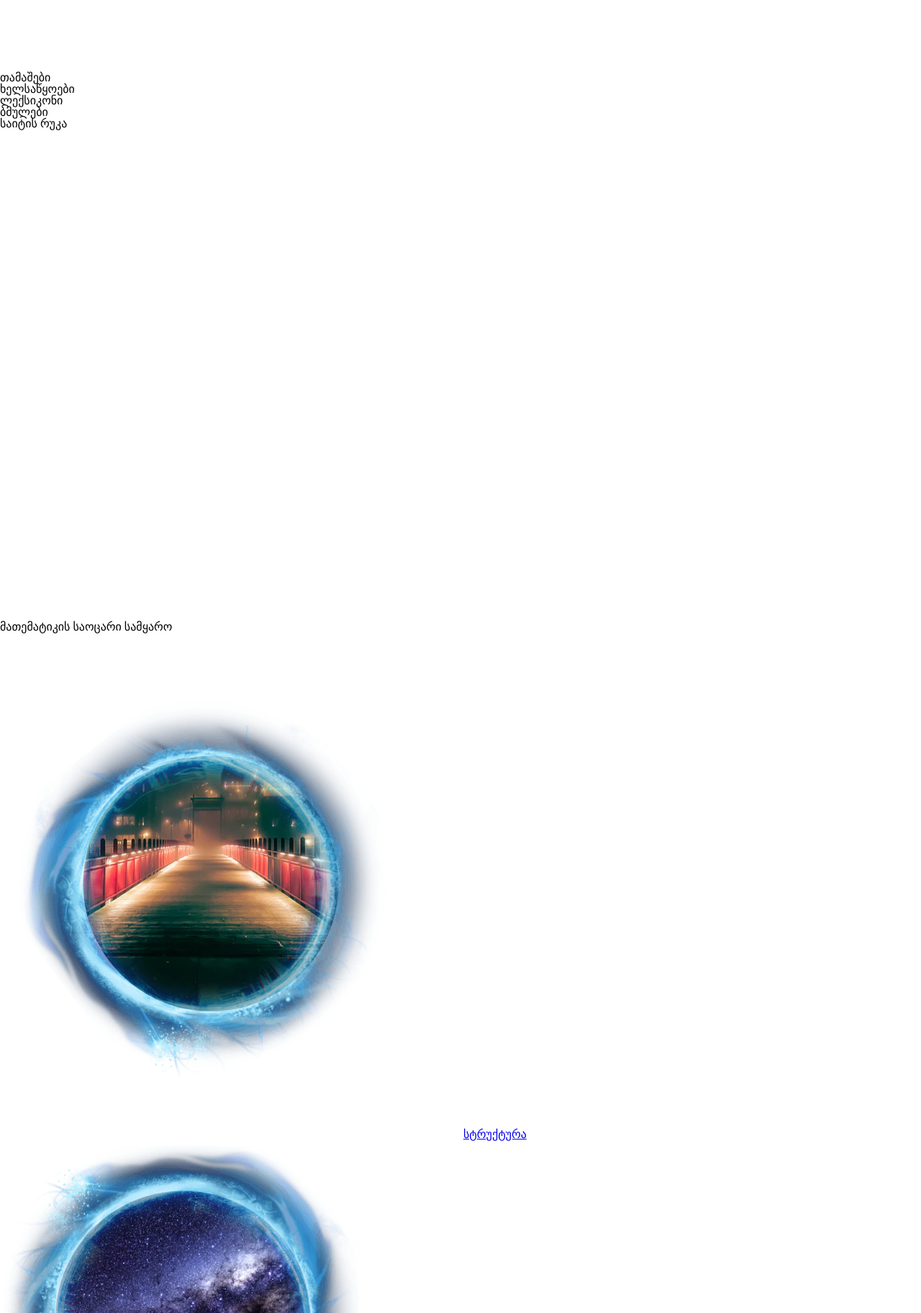
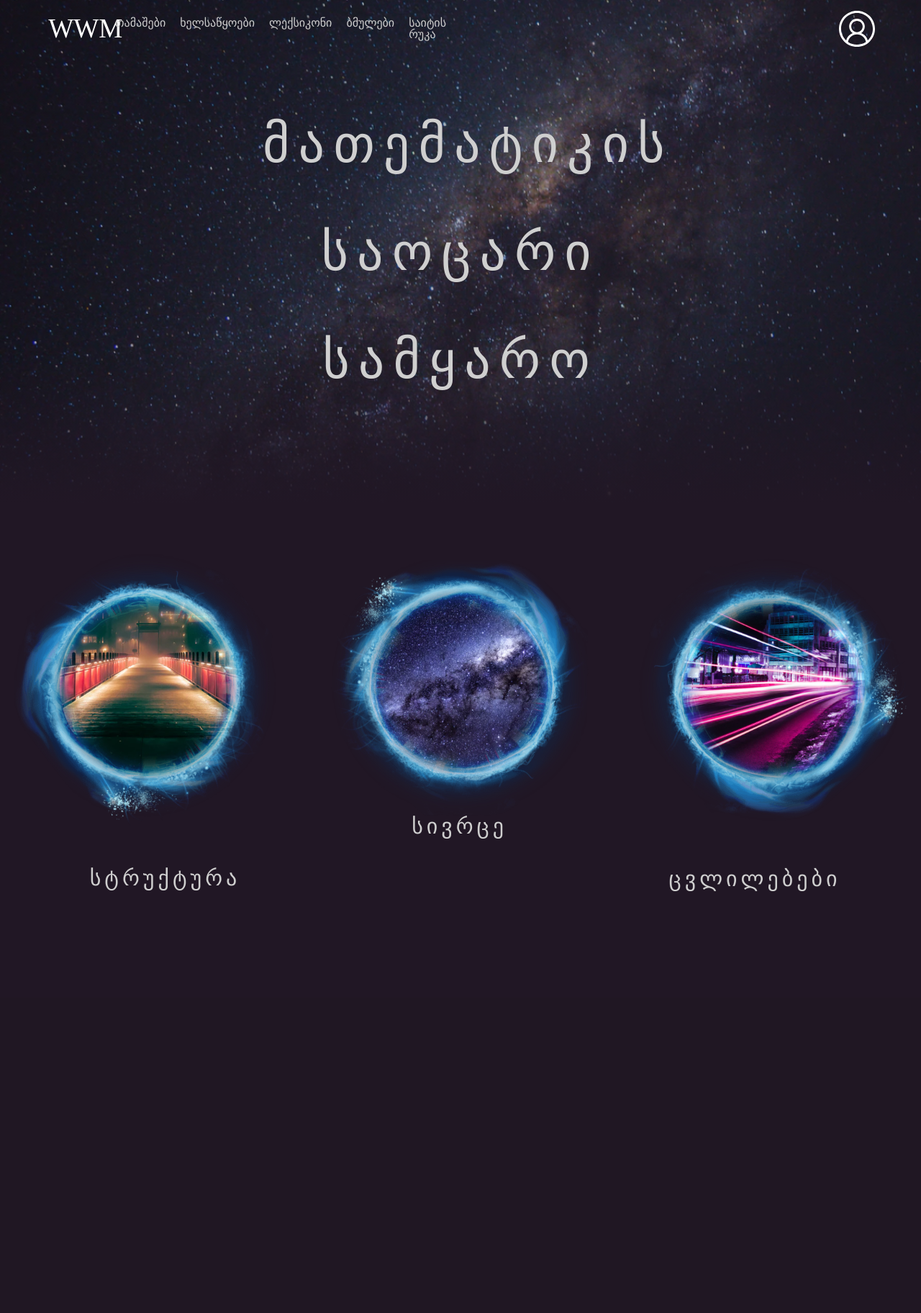
Before and after one commit to davidunilab/davidunilab.wwm, a PHP site: page / in a window 1280 px wide. Shown: the top 1824 px of the page at 72% size. After the commit the page ends 1238 px from the top, so only its background shows below. Run offline with PHP 8.4, Linux system fonts and the light colour scheme; some web fonts are replaced.

Commit message:
fixed navigation

```diff
--- a/css/style.css
+++ b/css/style.css
@@ -3,6 +3,7 @@
 /* STRUCTURE */
 /* SPACE */
 /* CHANGE */
+/* PROFILE */
 /* http://meyerweb.com/eric/tools/css/reset/
    v2.0 | 20110126
    License: none (public domain)
@@ -48,29 +49,22 @@
   border-spacing: 0;
 }
 
+a {
+  text-decoration: none;
+}
+
 .container {
   max-width: 1440px;
   margin: 0 auto;
   position: relative;
 }
 
-<<<<<<< HEAD
-.d-flex {
-  display: -webkit-box;
-  display: -ms-flexbox;
-  display: flex;
-}
-
-li {
-  list-style: none;
-=======
 .active {
   color: white !important;
 }
 
 body {
   font-family: "BPG Glaho Bold", sans-serif;
->>>>>>> 6e9597fd3bfc3bf45aaa38475c7253ecbcdd0ff3
 }
 
 .background {
@@ -89,11 +83,11 @@
 
 header nav {
   position: absolute;
-  top: 0;
+  top: 15px;
   left: 50%;
-  width: 90%;
   -webkit-transform: translateX(-50%);
           transform: translateX(-50%);
+  width: 90%;
   display: -webkit-box;
   display: -ms-flexbox;
   display: flex;
@@ -105,13 +99,13 @@
           justify-content: space-between;
 }
 
-header nav .d-flex {
+header nav div {
+  display: -webkit-box;
+  display: -ms-flexbox;
+  display: flex;
   -webkit-box-pack: justify;
       -ms-flex-pack: justify;
           justify-content: space-between;
-  -webkit-box-align: center;
-      -ms-flex-align: center;
-          align-items: center;
   width: 50%;
 }
 
--- a/css/style.scss
+++ /dev/null
@@ -1,64 +0,0 @@
-.container {
-    max-width: 1440px;
-    margin: 0 auto;
-    position: relative;
-  }
-.d-flex{
-  display: flex;
-}
-
-  li {
-    list-style: none;
-  }
-  .background {
-    position: relative;
-    background-image: linear-gradient(
-        to bottom,
-        rgba(70, 50, 80, 0.3),
-        rgba(40, 19, 80, 100)
-      ),
-      url(https://images.unsplash.com/photo-1518066000714-58c45f1a2c0a?ixid=MnwxMjA3fDB8MHxwaG90by1wYWdlfHx8fGVufDB8fHx8&ixlib=rb-1.2.1&auto=format&fit=crop&w=1050&q=80);
-    background-size: cover;
-    width: 100%;
-    height: 700px;
-  }
-  header {
-    z-index: 1;
-    nav {
-      position: absolute;
-      top: 0;
-      left: 50%;
-      width: 90%;
-      transform: translateX(-50%);
-      display: flex;
-      align-items: center;
-      justify-content: space-between;
-      .d-flex{
-        justify-content: space-between;
-        align-items: center;
-        width: 50%;
-      }
-      ul {
-        display: flex;
-        li {
-          margin-right: 20px;
-          a {
-            color: white;
-          }
-        }
-      }
-      .profile {
-        width: 50px;
-      }
-    }
-    .site_name {
-      position: absolute;
-      top: 40%;
-      right: 50%;
-      transform: translate(50%, -50%);
-      font-size: 72px;
-      color: white;
-      text-align: center;
-      width: 550px;
-    }
-  }
--- a/index.html
+++ b/index.html
@@ -18,28 +18,18 @@
     <div class='container'>
       <div class='background'></div>
       <nav>
-        <div class='logo'>
-          <svg height='100' width='100'>
-            <text>WWM</text>
-          </svg>
-        </div>
-        <ul>
-          <li>
-            <a>თამაშები</a>
-          </li>
-          <li>
-            <a>ხელსაწყოები</a>
-          </li>
-          <li>
-            <a>ლექსიკონი</a>
-          </li>
-          <li>
-            <a>ბმულები</a>
-          </li>
-          <li>
-            <a>საიტის რუკა</a>
-          </li>
-        </ul>
+        <div>
+          <div class='logo'>
+              <img src="images/logo.svg" alt="">
+          </div>
+          <ul>
+            <li><a href="javascript:void;">თამაშები</a></li>
+            <li><a href="javascript:void;">ხელსაწყოები</a></li>
+            <li><a href="javascript:void;">ლექსიკონი</a></li>
+            <li><a href="javascript:void;">ბმულები</a></li>
+            <li><a href="javascript:void;">საიტის რუკა</a></li>
+          </ul>
+      </div>
         <a href="profile.html">
             <img class='profile'src='images/profile.svg'>
         </a>
--- a/scss/_main.scss
+++ b/scss/_main.scss
@@ -29,11 +29,18 @@
     z-index: 21;
     nav {
       position: absolute;
-      top: 0;
-      width: 100%;
+      top: 15px;
+      left: 50%;
+      transform: translateX(-50%);
+      width: 90%;
       display: flex;
       align-items: center;
-      justify-content: space-around;
+      justify-content: space-between;
+      div{
+        display: flex;
+        justify-content: space-between;
+        width:50%;
+      }
       ul {
         display: flex;
         li {
--- a/scss/_reset.scss
+++ b/scss/_reset.scss
@@ -38,3 +38,7 @@
   table {
     border-collapse: collapse;
     border-spacing: 0; }
+
+  a{
+    text-decoration: none;
+  }
--- a/scss/style.scss
+++ b/scss/style.scss
@@ -3,6 +3,7 @@
 /* STRUCTURE */
 /* SPACE */
 /* CHANGE */
+/* PROFILE */
 
 @import "./vars";
 @import "./reset";
```
Also changed, not shown: css/reset.css (deleted, +0 -50 lines), 1 other file.
